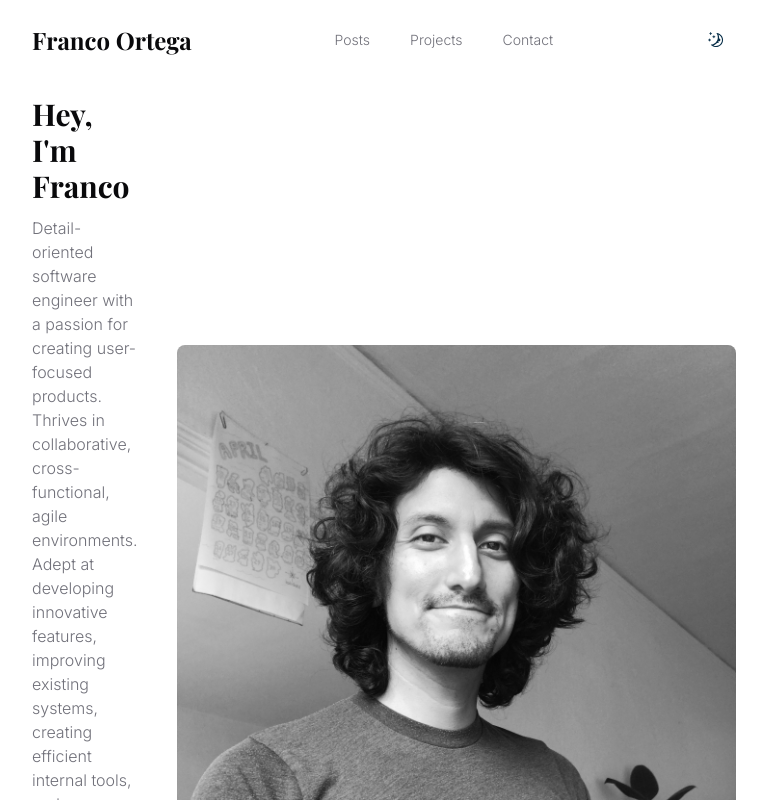
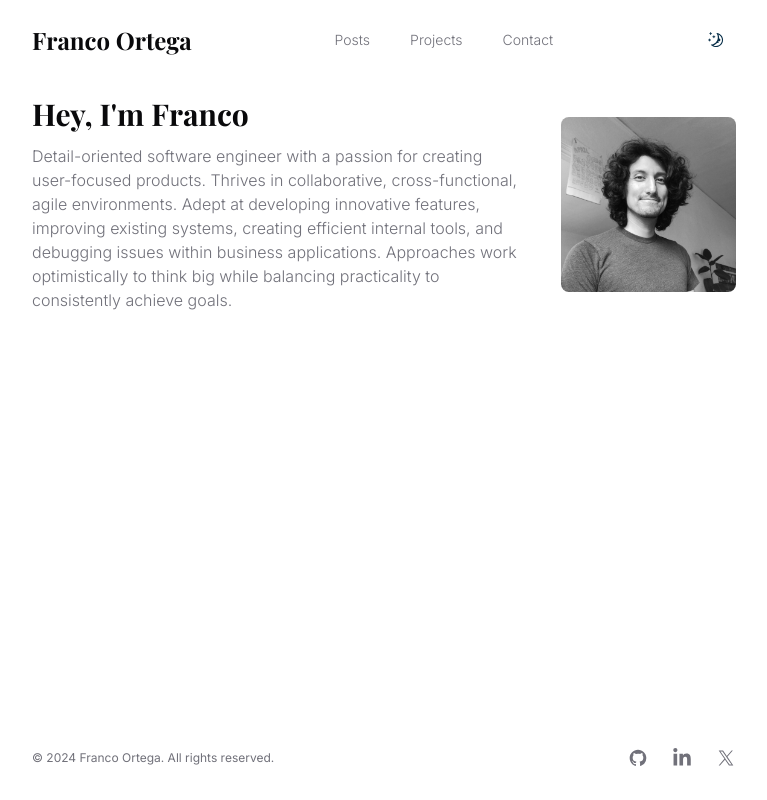
Before and after one commit to franco-ortega/portfolio-wds-hamed, a Next.js app: page / in a window 1280 px wide. Shown: the top 800 px of the page, without its empty margins (256-1023 px from the left). Built offline with nearby package versions, Linux system fonts and the light colour scheme; a web font is replaced by a local one.

Commit message:
udpate path

```diff
--- a/components/ui/intro.tsx
+++ b/components/ui/intro.tsx
@@ -1,4 +1,5 @@
 import Image from 'next/image'
+// import introImage from '../../public/images/intro/franco.jpg'
 
 type Props = {}
 export default function Intro({}: Props) {
@@ -30,19 +31,14 @@ export default function Intro({}: Props) {
         </p>
       </div>
       <div className={styles.imgContainer}>
-        <img
-          className={styles.img}
-          src={'/images/intro/franco.jpg'}
-          alt={'Franco Ortega'}
-        />
-        {/* <Image
+        <Image
           className={styles.img}
           src={'/images/intro/franco.jpg'}
           alt={'Franco Ortega'}
           width={175}
           height={175}
           priority
-        /> */}
+        />
       </div>
     </section>
   )
```
